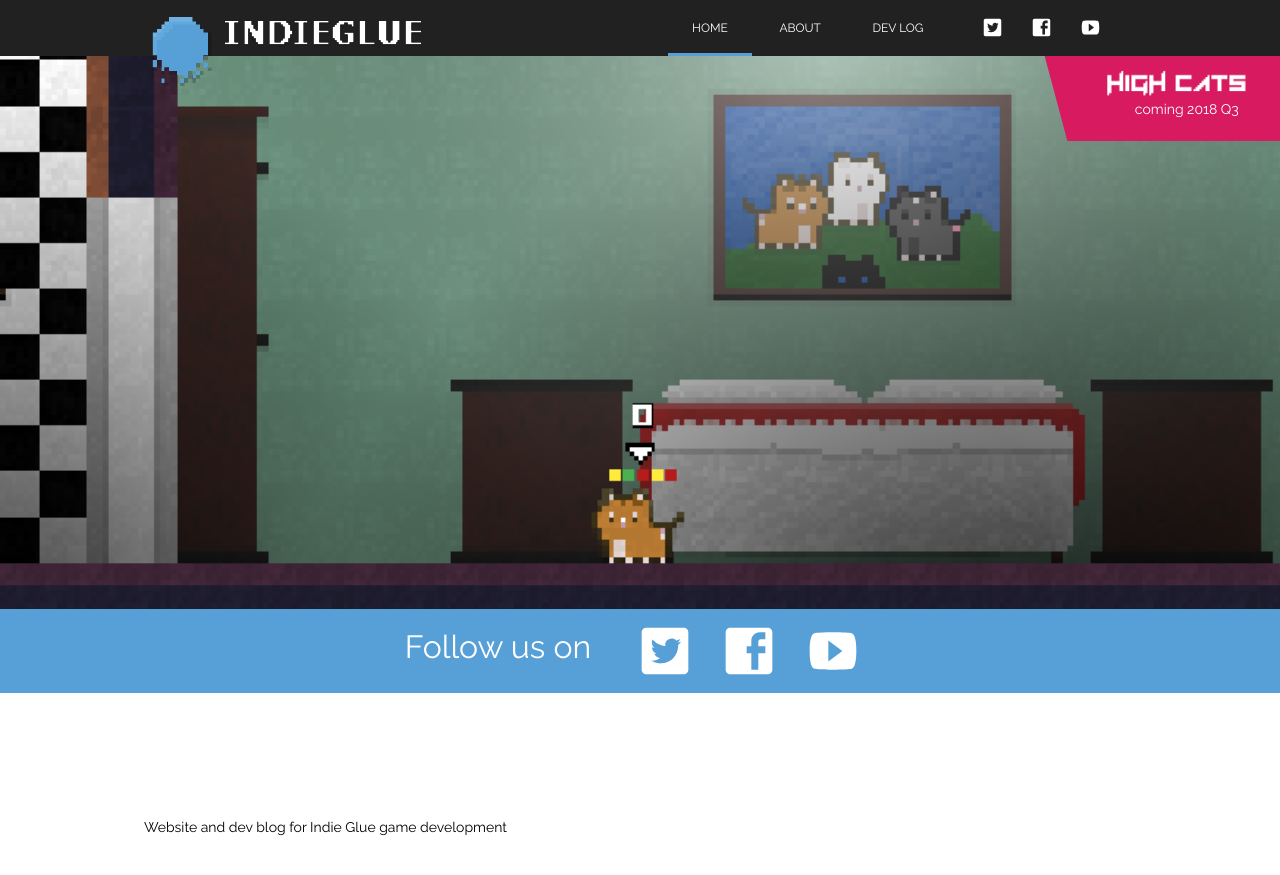
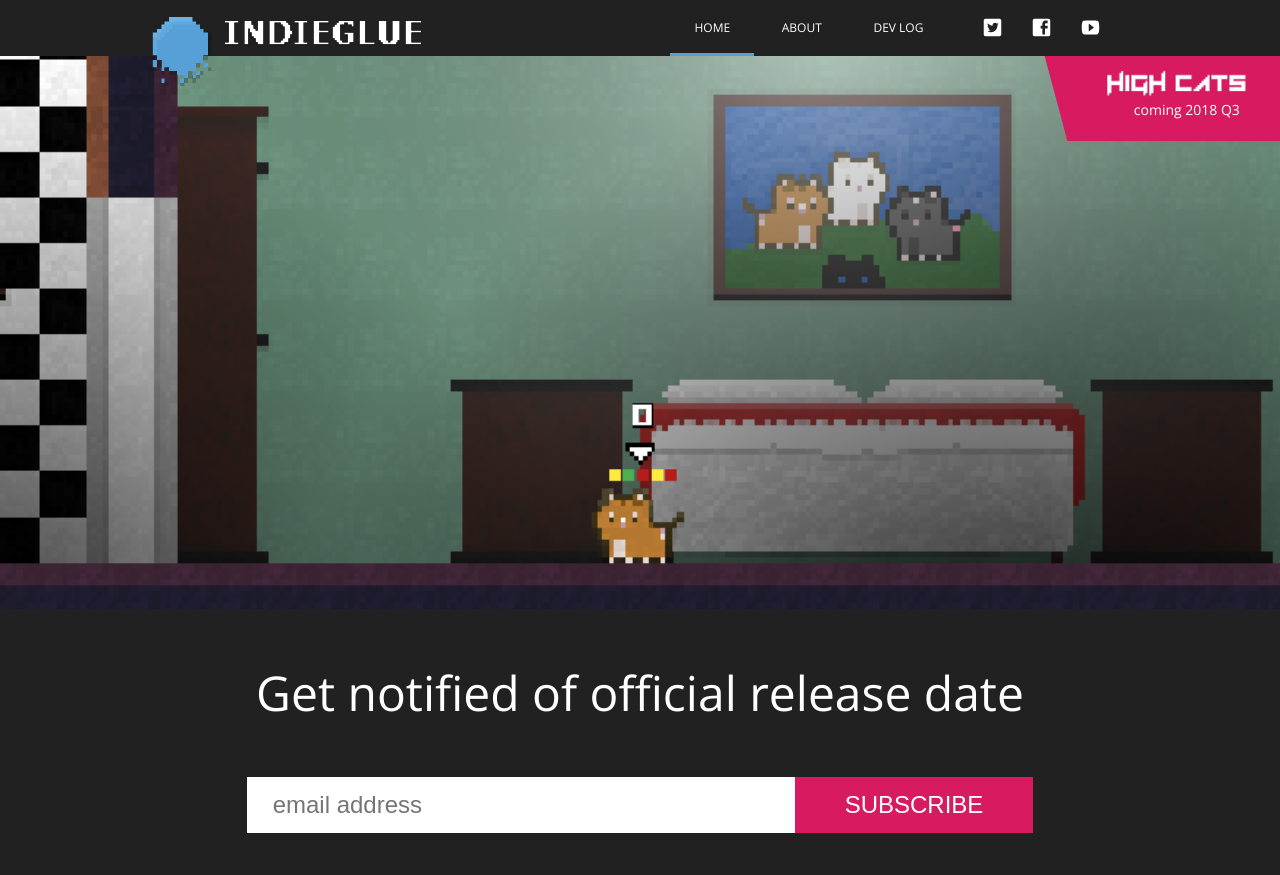
Before and after one commit to IndieGlue/jekyll-gameblog-template, a Jekyll site: the page built from index.html, in a window 1280 px wide. Shown: the top 875 px of the page. Built offline with Jekyll 4.4.1, drawn with Linux system fonts in a browser that asks for light colours.

Commit message:
Refined the promotion section style

```diff
--- a/_includes/footer.html
+++ b/_includes/footer.html
@@ -4,7 +4,7 @@
 
     <div class="col-wrapper">
 
-        <p>{{ site.description }}</p>
+
 
     </div>
 
--- a/_sass/_base.scss
+++ b/_sass/_base.scss
@@ -16,13 +16,14 @@ dl, dd, ol, ul, figure {
 body {
     font: $base-font-weight #{$base-font-size}/#{$base-line-height} $base-font-family;
     color: $text-color;
-    background-color: $background-color;
+    background-color: $black-color;
     -webkit-text-size-adjust: 100%;
     -webkit-font-feature-settings: "kern" 1;
     -moz-font-feature-settings: "kern" 1;
     -o-font-feature-settings: "kern" 1;
     font-feature-settings: "kern" 1;
     font-kerning: normal;
+    overflow-x: hidden;
 }
 
 
--- a/_sass/_layout.scss
+++ b/_sass/_layout.scss
@@ -14,7 +14,7 @@
         margin-left: auto;
 
         a{
-            color: $background-color;
+            color: $text-color;
             font-size: 12px;
             display: inline-block;
             padding: 1.6em 2em 1.3em;
@@ -47,9 +47,11 @@
 
         .twitter, .facebook, .youtube{
             cursor: pointer;
+            transition: 0.1s all ease-in-out;
+            fill: $text-color;
             svg{
                 height: 1.5em;
-                fill: $background-color;
+                fill: $text-color;
                 margin: 0 1em;
             }
         }
@@ -57,7 +59,7 @@
         .twitter:hover{
             svg{
 
-                    transition: 0.2s all ease-in-out;
+                    transition: 0.1s all ease-in-out;
                     fill: #1da1f2;
 
             }
@@ -65,14 +67,14 @@
 
         .facebook:hover{
             svg{
-                transition: 0.2s all ease-in-out;
+                transition: 0.1s all ease-in-out;
                 fill: #3b5998;
             }
         }
 
         .youtube:hover{
             svg{
-                transition: 0.2s all ease-in-out;
+                transition: 0.1s all ease-in-out;
                 fill: #ff0000;
             }
         }
@@ -101,13 +103,13 @@
         transform: skew(15deg) translateZ(0);
         margin-right: -6em;
         transition: 0.1s all ease-in-out;
-        border-left: 0 solid $background-color;
+        border-left: 0 solid $text-color;
         cursor: pointer;
 
         &:hover{
             margin-right: -2em;
             transition: 0.1s all ease-in-out;
-            border-left: 1em solid $background-color;
+            border-left: 1em solid $text-color;
         }
 
         .text{
@@ -123,7 +125,7 @@
                 transform: skew(-15deg) translateZ(0);
                 display:block;
                 text-align: center;
-                color: $background-color;
+                color: $text-color;
                 font-size: 14px;
                 padding-bottom: 1em;
             }
@@ -135,7 +137,7 @@
             svg{
                 width: 3em;
                 transform: skew(-15deg) translateZ(0);
-                fill: $background-color;
+                fill: $text-color;
 
             }
         }
@@ -144,54 +146,35 @@
 }
 
 .home{
-    .social{
+    .beta-signup{
+        color: $text-color;
+        font-size: 48px;
+        text-align: center;
+        display: block;
         padding: 1em;
-        background-color: $brand-color;
+    }
 
-        .social-text{
-            color: $background-color;
-            display: block;
-            font-size: 32px;
-            margin-right: 1em;
+    .subscribe{
+        text-align: center;
+        font-size: 0;
+
+        .email{
+            font-size: 24px;
+            width: 50%;
+            border: 2px solid $text-color;
+            padding: 0.5em 1em;
+            outline: 0;
         }
 
-        .fit{
-            display: flex;
-            flex-direction: row;
-            justify-content: center;
-        }
-
-
-        .twitter, .facebook, .youtube{
+        .subscribe{
+            font-size: 24px;
+            border: none;
+            padding: 0.5em 2em;
+            border: 2px solid $pink-color;
+            background-color: $pink-color;
+            color: $text-color;
+            text-transform: uppercase;
             cursor: pointer;
-            svg{
-                height: 4em;
-                fill: $background-color;
-                margin: 0 1em;
-            }
-        }
-
-        .twitter:hover{
-            svg{
-
-                    transition: 0.2s all ease-in-out;
-                    fill: #1da1f2;
-
-            }
-        }
-
-        .facebook:hover{
-            svg{
-                transition: 0.2s all ease-in-out;
-                fill: #3b5998;
-            }
-        }
-
-        .youtube:hover{
-            svg{
-                transition: 0.2s all ease-in-out;
-                fill: #ff0000;
-            }
         }
     }
 }
--- a/css/main.scss
+++ b/css/main.scss
@@ -4,10 +4,10 @@
 @charset "utf-8";
 
 
-@import url('https://fonts.googleapis.com/css?family=Raleway');
+@import url('https://fonts.googleapis.com/css?family=Open+Sans');
 
 // Our variables
-$base-font-family: 'Raleway', sans-serif;
+$base-font-family: 'Open Sans', sans-serif;
 $base-font-size:   14px;
 $base-font-weight: 100;
 $small-font-size:  $base-font-size * 0.875;
@@ -17,8 +17,8 @@ $spacing-unit:     4px;
 $height-unit:     140px;
 $block-padding:    30px;
 
-$text-color:       #000000;
-$background-color: #ffffff;
+$text-color:       #ffffff;
+$background-color: #000000;
 $brand-color:      #569FD7;
 $black-color:       #212121;
 
--- a/index.html
+++ b/index.html
@@ -28,38 +28,11 @@ layout: default
     <div class="hero"></div>
     <div class="social">
         <div class="wrapper fit">
-            <span class="social-text">Follow us on</span>
-            <a class="twitter">
-                <svg
-                    xmlns="http://www.w3.org/2000/svg"
-                    viewBox="0 0 24 24"
-                    style="pointer-events: none; display: block;">
-                    <g id="post-twitter">
-                        <path d="M20,2H4C2.9,2,2,2.9,2,4l0,16c0,1.1,0.9,2,2,2h16c1.1,0,2-0.9,2-2V4C22,2.9,21.1,2,20,2z M17.7,9.3c-0.1,4.6-3,7.8-7.4,8c-1.8,0.1-3.1-0.5-4.3-1.2c1.3,0.2,3-0.3,3.9-1.1c-1.3-0.1-2.1-0.8-2.5-1.9c0.4,0.1,0.8,0,1.1,0c-1.2-0.4-2-1.1-2.1-2.7c0.3,0.2,0.7,0.3,1.1,0.3c-0.9-0.5-1.5-2.4-0.8-3.6c1.3,1.4,2.9,2.6,5.5,2.8c-0.7-2.8,3.1-4.3,4.6-2.4c0.7-0.1,1.2-0.4,1.7-0.6c-0.2,0.7-0.6,1.1-1.1,1.5c0.5-0.1,1-0.2,1.4-0.4C18.7,8.5,18.2,8.9,17.7,9.3z"></path>
-                    </g>
-                </svg>
-            </a>
-            <a class="facebook">
-                <svg xmlns="http://www.w3.org/2000/svg"
-                    viewBox="0 0 24 24"
-                    style="pointer-events: none; display: block;">
-                    <g id="post-facebook">
-                        <path d="M20,2H4C2.9,2,2,2.9,2,4l0,16c0,1.1,0.9,2,2,2h16c1.1,0,2-0.9,2-2V4C22,2.9,21.1,2,20,2z M19,4v3h-2c-0.6,0-1,0.4-1,1v2h3v3h-3v7h-3v-7h-2v-3h2V7.5C13,5.6,14.6,4,16.5,4H19z"></path>
-                    </g>
-                </svg>
-            </a>
-            <a class="youtube">
-                <svg xmlns="http://www.w3.org/2000/svg"
-                    viewBox="0 0 24 24"
-                    style="pointer-events: none; display: block;">
-                    <g id="video-youtube">
-                        <path d="M20,4.4C19.4,4.2,15.7,4,12,4C8.3,4,4.6,4.2,4,4.4c-1.6,0.5-2,4-2,7.6s0.4,7.1,2,7.6c0.6,0.2,4.3,0.4,8,0.4c3.7,0,7.4-0.2,8-0.4c1.6-0.5,2-4,2-7.6S21.6,4.9,20,4.4z M10,16.5v-9l6,4.5L10,16.5z"></path>
-                    </g>
-                </svg>
-            </a>
+            <span class="beta-signup" href="/beta">Get notified of official release date</span>
+            <form class="subscribe">
+                <input type="text" id="email" name="email" class="email" placeholder="email address"/>
+                <button class="subscribe">subscribe</button>
+            </form>
         </div>
     </div>
-    <div class="wrapper body">
-
-    </div>
 </div>
```
Also changed, not shown: blog.md (+8 -9 lines).
